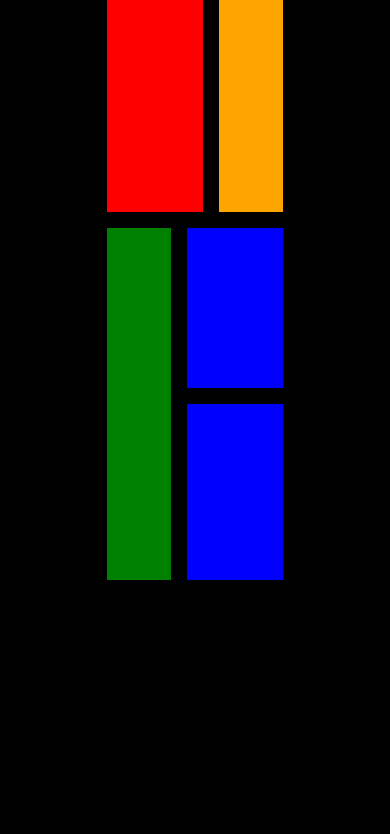
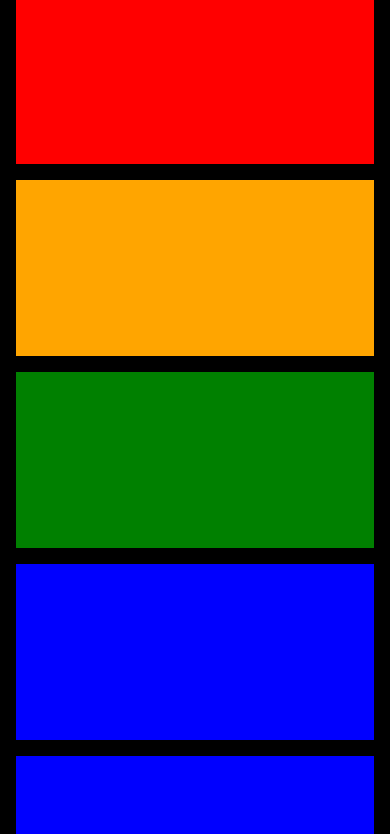
Before and after one commit to onwuachumba/grid-flex, a plain HTML site: page grid.html in a window 390 px wide. Shown: the part 92-926 px from the top of the page. Before the commit the page ends 844 px from the top, so only its background shows below. Drawn offline with Linux system fonts and the light colour scheme.

Commit message:
new update

```diff
--- a/grid.css
+++ b/grid.css
@@ -39,9 +39,7 @@ body{
  main{
      display: grid;
      grid-template-areas:
-     /* "a a b"
-     "c d d"
-     "c e e" */
+
      "a a b"
      "a a b"
      "a a b"
@@ -92,9 +90,6 @@ body{
 
  @media screen and (max-width: 800px){
 
- }
-
-
 
           .topnav {
            justify-content: center;
@@ -108,3 +103,36 @@ body{
              justify-content: center;
          }
  }
+
+
+  @media screen and (max-width:550px){
+
+
+ main{
+    display: grid;
+    grid-template-areas:
+
+    "a  "
+    "a  "
+    "b"
+    "b"
+    "c"
+    "c"
+     "d"
+     "d"
+     "e"
+     "e"
+
+    ;
+    gap: 1rem;
+   /* margin: auto; */
+    width: 100%;
+
+
+   grid-template-rows: 5rem 5rem 5rem 5rem 5rem 5rem 5rem 5rem 5rem 5rem;
+
+   grid-template-columns: 1fr ;
+   padding: 5rem 1rem;
+}
+
+  }
--- a/grid.html
+++ b/grid.html
@@ -10,15 +10,15 @@
 </head>
 <body>
 
-    <header>
-        <nav class="topnav">
-          <a href="https://github.com/onwuachumba/grid-flex/blob/main/grid.html" target="_blank"><i class="fab fa-github"></i> Source Code</a>
-          <a href="index.html"><i class="fa-solid fa-right-to-bracket"></i> Flexbox</a>
-          <a href="grid.html"><i class="fa-solid fa-right-to-bracket"></i> Grid</a>
-        </nav>
-      </header>
 
     <main>
+        <header>
+            <nav class="topnav">
+              <a href="https://github.com/onwuachumba/grid-flex/blob/main/grid.html" target="_blank"><i class="fab fa-github"></i> Source Code</a>
+              <a href="index.html"><i class="fa-solid fa-right-to-bracket"></i> Flexbox</a>
+              <a href="grid.html"><i class="fa-solid fa-right-to-bracket"></i> Grid</a>
+            </nav>
+          </header>
         <div class="item-a"></div>
         <div class="item-b"></div>
         <div class="item-c"></div>
```
Also changed, not shown: index.html (+8 -7 lines), style.css (+10 -2 lines). Lines whose indentation alone changed are shown as unchanged.
